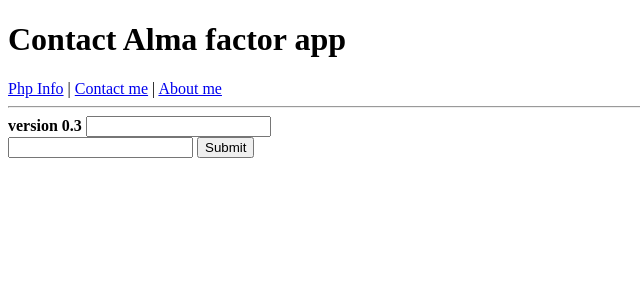
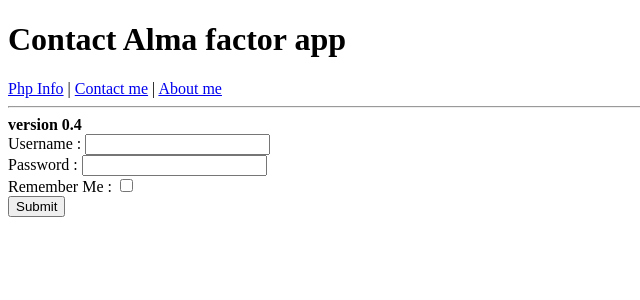
Before and after one commit to darshanmarathe/phplearn, a PHP site: page /contact.php in a window 1280 px wide. Shown: the top 300 px of the page, without its empty margins (0-640 px from the left). Run offline with PHP 8.4, Linux system fonts and the light colour scheme; some libraries are stand-ins or nearby versions.

Commit message:
form 0.4

```diff
--- a/contact.php
+++ b/contact.php
@@ -6,7 +6,8 @@
     </head>
     <body>
 
-    <h1><?php echo "Contact Alma factor app"; ?> </h1>
+    <h1><?php echo "Contact Alma factor app";
+?> </h1>
 
 
    <a href="/info.php">Php Info</a> |
@@ -16,12 +17,18 @@
 
 <form method="post" action="">
 
-<strong>version 0.3</strong>
+<strong>version 0.4</strong>
+<br>
+Username :
     <input type="text" name="username">
     <br>
+ Password :
+    <input type="password" name="password"> <br>
+   Remember  Me :
+   <input type="checkbox" name="rememberme" value="">
+   <br>
+    <input type="submit" name="submit" value="Submit">
 
-    <input type="password" name="password">
-    <input type="submit" name="submit" value="Submit">
 </form>
 
      <script src="https://cdnjs.cloudflare.com/ajax/libs/jquery/3.2.1/jquery.min.js"></script>
@@ -33,8 +40,14 @@
 
 if(isset($_POST['submit']))
 {
-    printf('UserName %s  <br> passowrd  %s' , $_POST['username'] , $_POST['password']);
+
+	printf('UserName %s  <br> passowrd  %s
+    <br> remember me %s' , $_POST['username'] ,
+    $_POST['password'],
+    $_POST['rememberme']);
+
 }
 
 
+
 ?>
```
